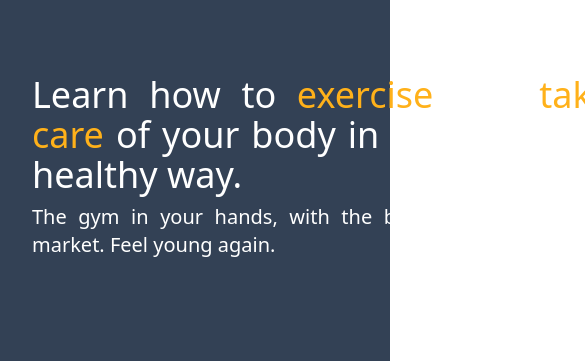
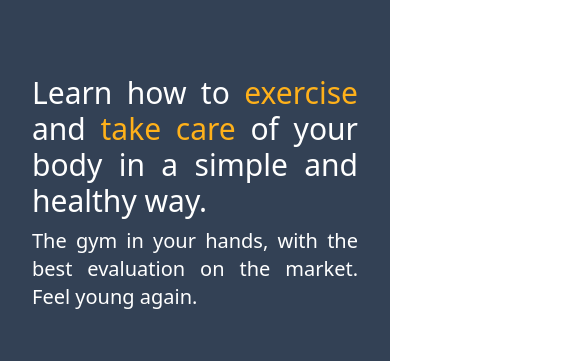
Before and after one commit to IsaKaillany/physical-education-lp, a React (Vite) app in the folder physical-education/: page / in a window 390 px wide. Shown: the part 156-517 px from the top of the page, 585 px wide, since content can reach past the window. Built offline with nearby package versions, Linux system fonts and the light colour scheme.

Commit message:
chore: creating sections and reoganizing them

```diff
--- a/physical-education/src/app.jsx
+++ b/physical-education/src/app.jsx
@@ -1,11 +1,11 @@
-import Content from "./components/content";
-import { Header } from "./components/header";
+import SectionOne from "./components/sectionOne";
+import SectionTwo from "./components/sectionTwo";
 
 export function App() {
     return (
-        <div className="md:bg-[url('./assets/bg-seniors.png')] bg-slate-700 min-w-full min-h-screen bg-cover bg-no-repeat py-4">
-            <Header />
-            <Content />
+        <div>
+            <SectionOne />
+            <SectionTwo/>
         </div>
     );
 }
--- a/physical-education/src/components/content.jsx
+++ /dev/null
@@ -1,10 +0,0 @@
-export default function Content() {
-    return (
-        <div className="mx-14 max-sm:mx-8">
-            <section className="text-white w-[580px] mt-36 text-justify">
-                <p className="text-4xl">Learn how to <span className="text-[#FFB11A]">exercise</span> and <span className="text-[#FFB11A]">take care</span> of your body in a simple and healthy way.</p>
-                <p className="text-xl mt-2">The gym in your hands, with the best evaluation on the market. Feel young again.</p>
-            </section>
-        </div>
-    )
-}
--- /dev/null
+++ b/physical-education/src/components/sectionOne.jsx
@@ -0,0 +1,23 @@
+import { Header } from "./header";
+
+export default function SectionOne() {
+    return (
+        <section className="md:bg-[url('./assets/bg-seniors.png')] bg-slate-700 min-w-full min-h-screen bg-cover bg-no-repeat py-4">
+            <Header />
+            <div className="mx-14 max-sm:mx-8">
+                <section className="text-white w-[580px] mt-36 text-justify max-sm:w-full">
+                    <p className="text-4xl max-sm:text-3xl">
+                        Learn how to{" "}
+                        <span className="text-[#FFB11A]">exercise</span> and{" "}
+                        <span className="text-[#FFB11A]">take care</span> of
+                        your body in a simple and healthy way.
+                    </p>
+                    <p className="text-xl mt-2">
+                        The gym in your hands, with the best evaluation on the
+                        market. Feel young again.
+                    </p>
+                </section>
+            </div>
+        </section>
+    );
+}
```
